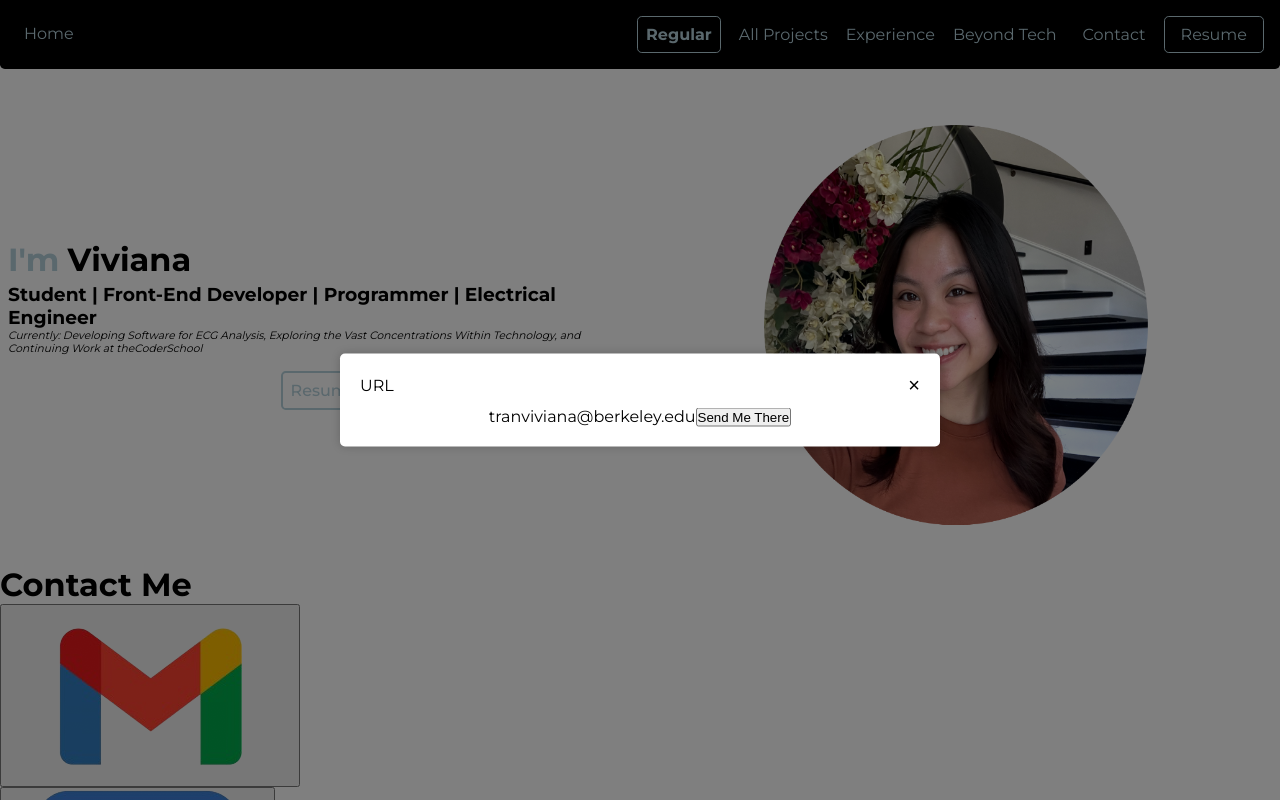
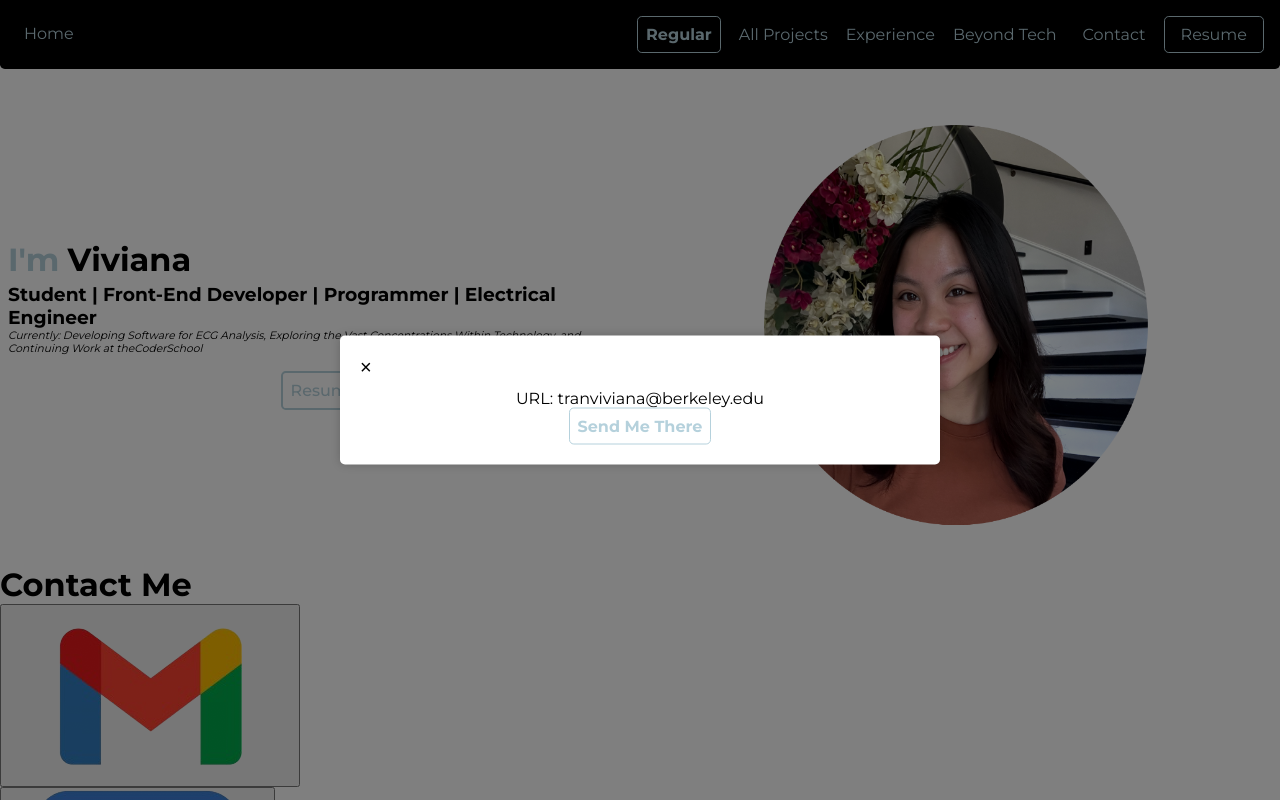
Before and after one commit to tranviviana/tran_portfolio, a React (Create React App) app: page / in a window 1280 px wide. Both pictures are taken after a click on the button 150 px from the left and 695 px from the top of the page. Shown: the top 800 px of the page. Built offline with nearby package versions, Linux system fonts and the light colour scheme.

Commit message:
modal style

```diff
--- a/src/components/Modal.css
+++ b/src/components/Modal.css
@@ -22,12 +22,15 @@
 .modal-header {
     display: flex;
     justify-content: space-between;
-    align-items: center;
     margin-bottom: 10px;
+    width: 100%;
 }
 
 .modal-body {
+    display: flex;
+    flex-direction: column;
     text-align: center;
+    align-items: center;
 }
 
 .close-button {
@@ -35,6 +38,18 @@
     border: none;
     font-size: 20px;
     cursor: pointer;
+    align-self: flex-end;
+}
+#send-btn {
+    cursor: pointer;
+    font-size: 1rem;
+    font-weight: bold;
+    color: var(--blue2black);
+    background-color: var(--white2blue);
+    border: 1.5px, solid, var(--blue2black);
+    border-radius: 0.3rem;
+    font-family: 'Montserrat';
+    padding: 0.5rem;
 }
 
 #overlay {
--- a/src/components/Modal.js
+++ b/src/components/Modal.js
@@ -20,14 +20,13 @@ export default function Modal({ closed_image, open_text, link_text }) {
             {isOpen && (
                 <div className={`modal ${isOpen ? 'open' : ''}`} id="modal">
                     <div className="modal-header">
-                        <div className="title">URL</div>
                         <button onClick={handleCloseModal} className="close-button">&times;</button>
                     </div>
                     <div className="modal-body">
-                        {open_text}
-                        <a href={link_text} target="_blank" rel="noopener noreferrer">
-                            <button>Send Me There</button>
-                        </a>
+                    <div className="title">URL: {open_text}</div>
+                        <div><a href={link_text} target="_blank" rel="noopener noreferrer">
+                            <button id='send-btn'>Send Me There</button>
+                        </a></div>
                     </div>
                 </div>
             )}
```
